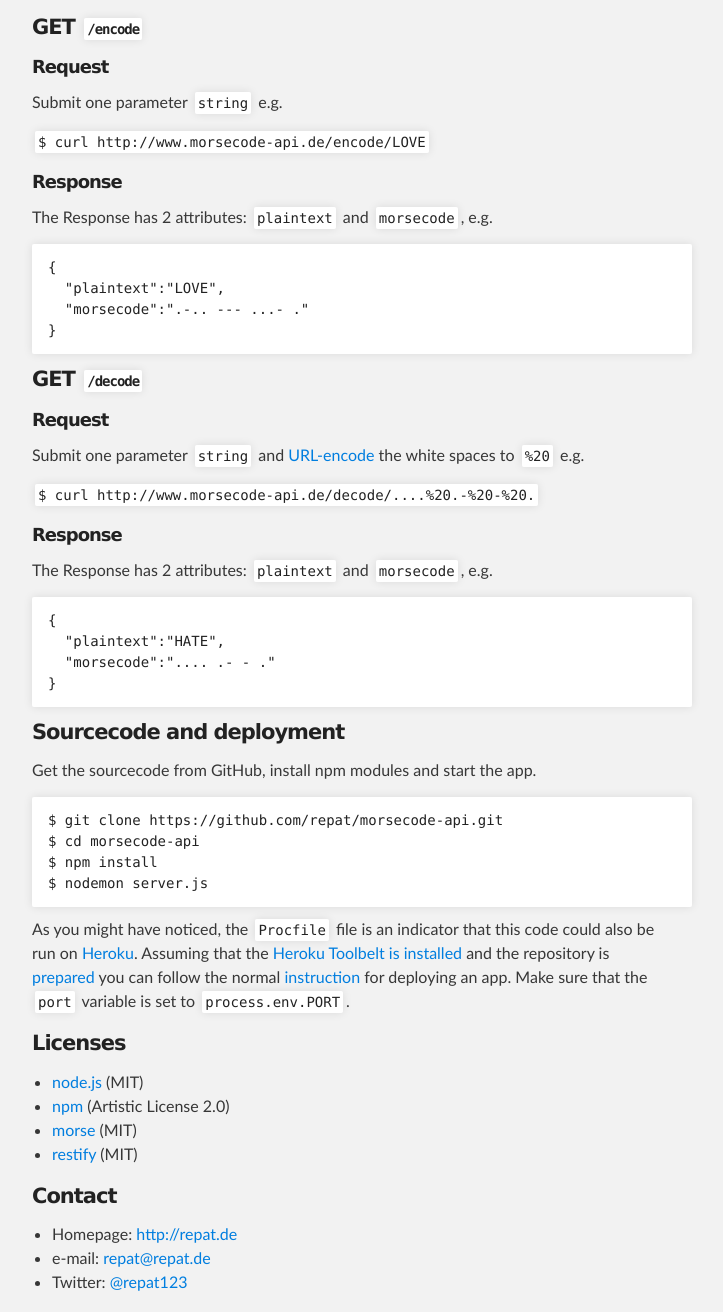
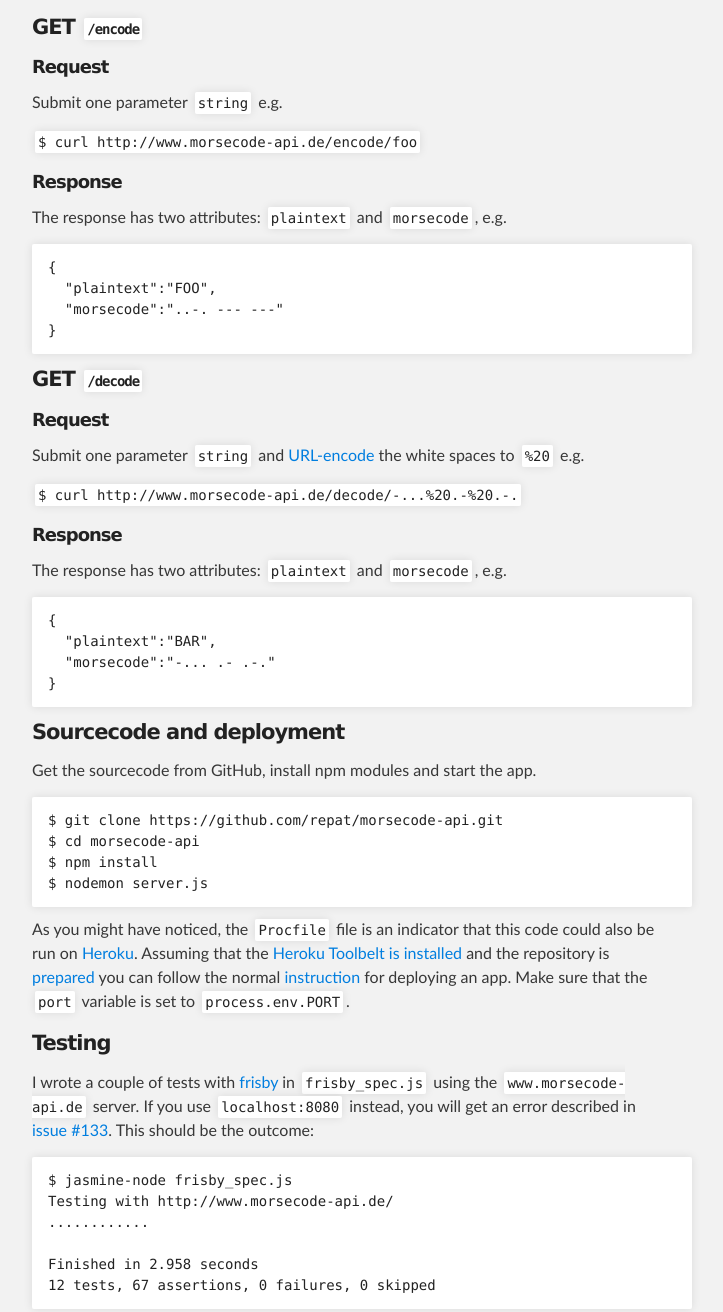
Before and after one commit to repat/morsecode-api, a plain HTML site: page index.html in a window 1280 px wide. Shown: the part 560-1872 px from the top of the page, without its empty margins (288-1011 px from the left). Drawn offline with Linux system fonts and the light colour scheme.

```diff
--- a/index.html
+++ b/index.html
@@ -56,16 +56,16 @@
 
 <p>Submit one parameter <code>string</code> e.g.</p>
 
-<p><code>$ curl http://www.morsecode-api.de/encode/LOVE</code></p>
+<p><code>$ curl http://www.morsecode-api.de/encode/foo</code></p>
 
 <h5>
 <a id="response" class="anchor" href="#response" aria-hidden="true"><span class="octicon octicon-link"></span></a>Response</h5>
 
-<p>The Response has 2 attributes: <code>plaintext</code> and <code>morsecode</code>, e.g.</p>
+<p>The response has two attributes: <code>plaintext</code> and <code>morsecode</code>, e.g.</p>
 
 <pre><code>{
-  "plaintext":"LOVE",
-  "morsecode":".-.. --- ...- ."
+  "plaintext":"FOO",
+  "morsecode":"..-. --- ---"
 }
 </code></pre>
 
@@ -78,16 +78,16 @@
 
 <p>Submit one parameter <code>string</code> and <a href="https://en.wikipedia.org/wiki/Percent-encoding">URL-encode</a> the white spaces to <code>%20</code> e.g.</p>
 
-<p><code>$ curl http://www.morsecode-api.de/decode/....%20.-%20-%20.</code></p>
+<p><code>$ curl http://www.morsecode-api.de/decode/-...%20.-%20.-.</code></p>
 
 <h5>
 <a id="response-1" class="anchor" href="#response-1" aria-hidden="true"><span class="octicon octicon-link"></span></a>Response</h5>
 
-<p>The Response has 2 attributes: <code>plaintext</code> and <code>morsecode</code>, e.g.</p>
+<p>The response has two attributes: <code>plaintext</code> and <code>morsecode</code>, e.g.</p>
 
 <pre><code>{
-  "plaintext":"HATE",
-  "morsecode":".... .- - ."
+  "plaintext":"BAR",
+  "morsecode":"-... .- .-."
 }
 </code></pre>
 
@@ -103,6 +103,19 @@
 </code></pre>
 
 <p>As you might have noticed, the <code>Procfile</code> file is an indicator that this code could also be run on <a href="http://heroku.com">Heroku</a>. Assuming that the <a href="https://devcenter.heroku.com/articles/getting-started-with-nodejs#set-up">Heroku Toolbelt is installed</a> and the repository is <a href="https://devcenter.heroku.com/articles/getting-started-with-nodejs#prepare-the-app">prepared</a> you can follow the normal <a href="https://devcenter.heroku.com/articles/getting-started-with-nodejs#deploy-the-app">instruction</a> for deploying an app. Make sure that the <code>port</code> variable is set to <code>process.env.PORT</code>.</p>
+
+<h4>
+<a id="testing" class="anchor" href="#testing" aria-hidden="true"><span class="octicon octicon-link"></span></a>Testing</h4>
+
+<p>I wrote a couple of tests with <a href="http://frisbyjs.com/">frisby</a> in <code>frisby_spec.js</code> using the <code>www.morsecode-api.de</code> server. If you use <code>localhost:8080</code> instead, you will get an error described in <a href="https://github.com/vlucas/frisby/issues/133">issue #133</a>. This should be the outcome:</p>
+
+<pre><code>$ jasmine-node frisby_spec.js
+Testing with http://www.morsecode-api.de/
+............
+
+Finished in 2.958 seconds
+12 tests, 67 assertions, 0 failures, 0 skipped
+</code></pre>
 
 <h4>
 <a id="licenses" class="anchor" href="#licenses" aria-hidden="true"><span class="octicon octicon-link"></span></a>Licenses</h4>
```
Also changed, not shown: params.json (+1 -1 lines).
